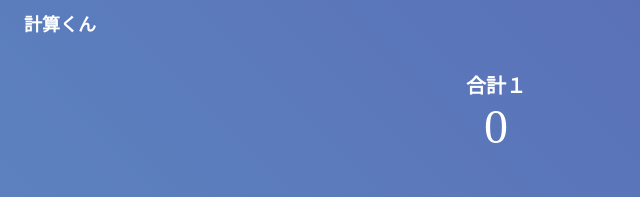
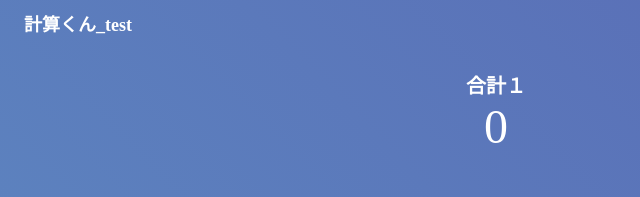
Before and after one commit to matsusato/-, a plain HTML site: page index.html in a window 1280 px wide. Shown: the top 197 px of the page, 16-656 px from the left. Drawn offline with Linux system fonts and the light colour scheme.

Commit message:
疎通テスト

```diff
--- a/index.html
+++ b/index.html
@@ -9,7 +9,7 @@
 </head>
 <body>
     <header class="header">
-        <h1>計算くん</h1>
+        <h1>計算くん_test</h1>
     </header>
     <main>
     <div class="result">
```
